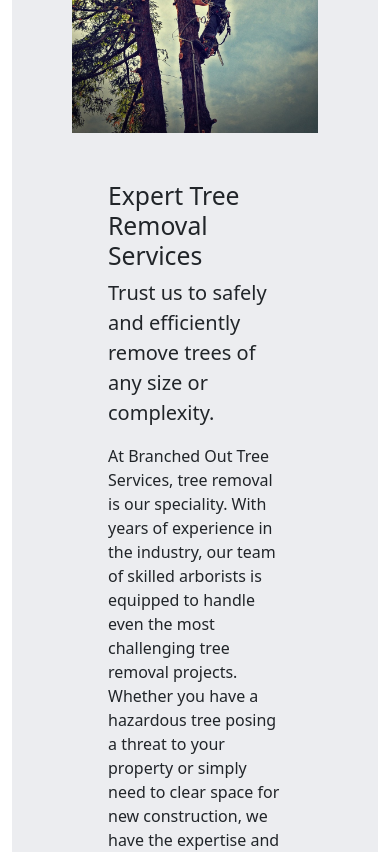
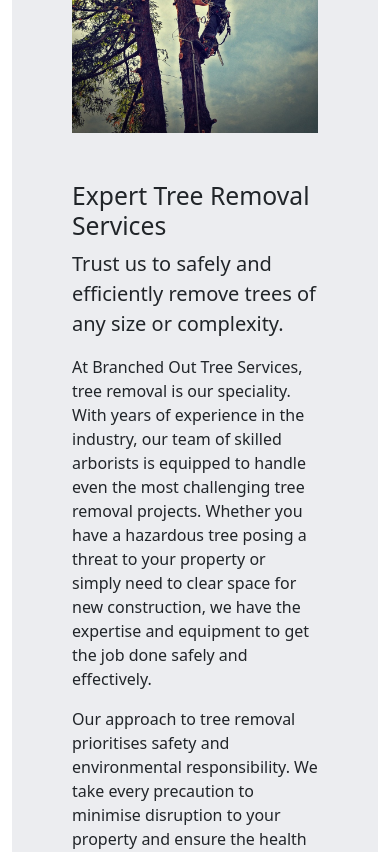
Before and after one commit to joshthomas98/branched-out-tree-services, a React (Create React App) app: page / in a window 390 px wide. Shown: the part 3840-4692 px from the top of the page. Built offline with nearby package versions, Linux system fonts and the light colour scheme; some icons are missing.

Commit message:
Responsiveness adjustments 4

```diff
--- a/src/pages/Homepage.js
+++ b/src/pages/Homepage.js
@@ -50,7 +50,7 @@ const Homepage = () => {
                 alt="Tree Removal"
               />
             </div>
-            <div className="col-sm-12 col-md-12 col-lg p-5 pt-sm-4 pt-md-0">
+            <div className="col-sm-12 col-md-12 col-lg py-5 pt-sm-4 pt-md-0">
               <h2>Expert Tree Removal Services</h2>
               <p className="lead">
                 Trust us to safely and efficiently remove trees of any size or
```
